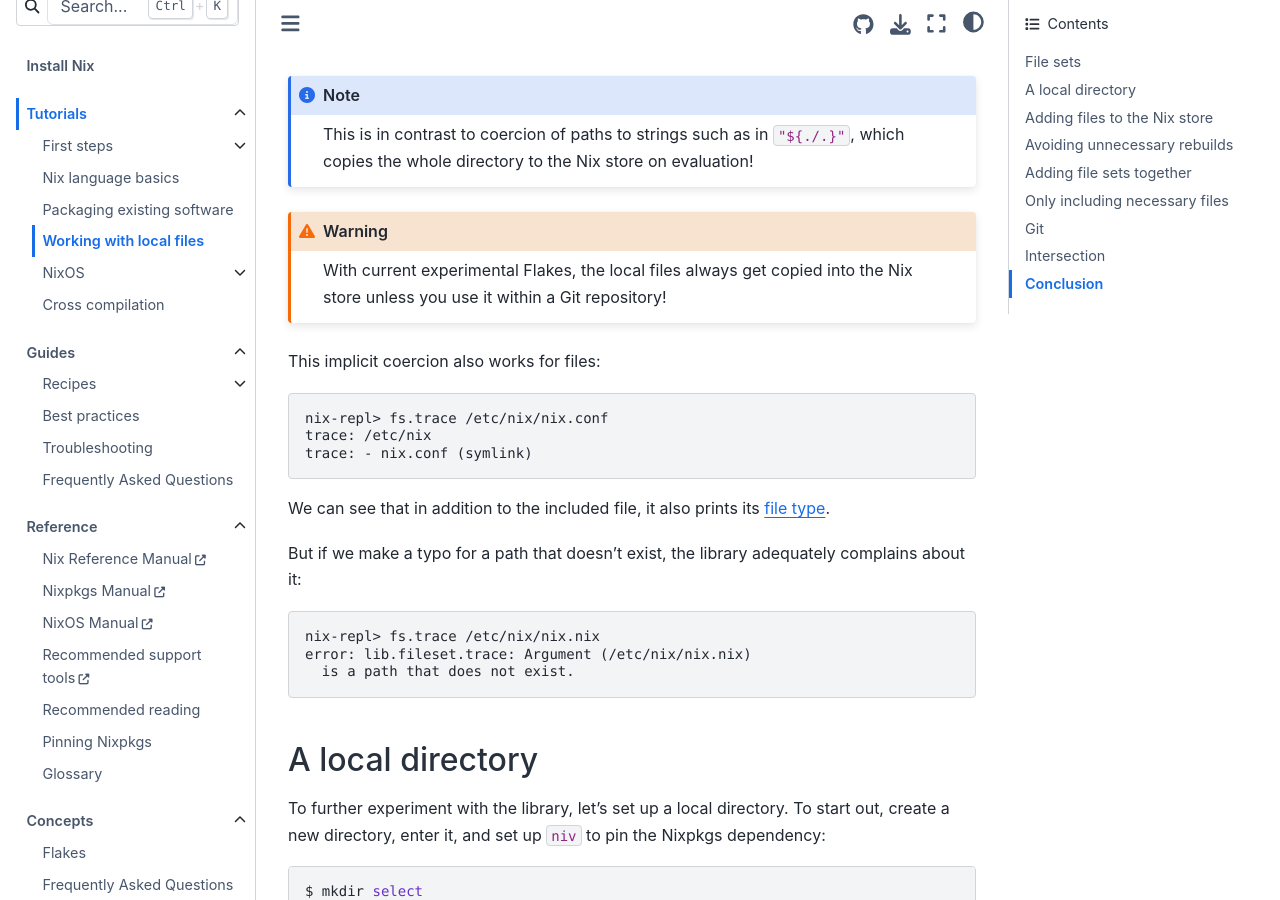
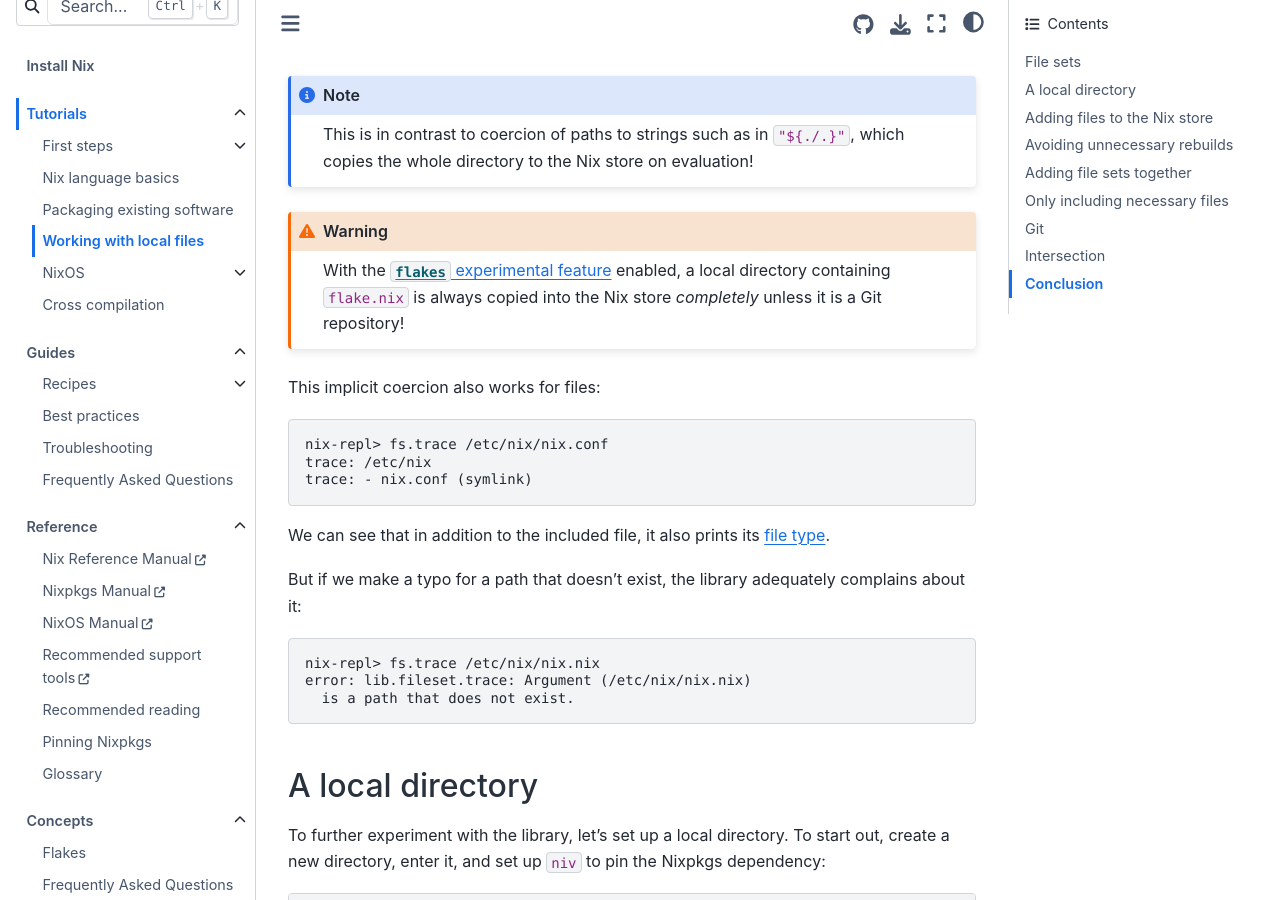
Before and after one commit to NixOS/nix.dev, a Sphinx documentation site: the page built from source/tutorials/file-sets.md, in a window 1280 px wide and 900 px high, scrolled down 1522 px. Built offline with Sphinx 7.4.7 and the Sphinx Book theme 1.1.4, drawn with Linux system fonts in a browser that asks for light colours.

Commit message:
add link to flakes documentation, add emphasis

```diff
--- a/source/tutorials/file-sets.md
+++ b/source/tutorials/file-sets.md
@@ -69,9 +69,7 @@
 :::
 
 :::{warning}
-With current experimental Flakes,
-the local files always get copied into the Nix store
-unless you use it within a Git repository!
+With the [`flakes` experimental feature](https://nixos.org/manual/nix/stable/command-ref/new-cli/nix3-flake) enabled, a local directory containing `flake.nix` is always copied into the Nix store *completely* unless it is a Git repository!
 :::
 
 This implicit coercion also works for files:
```
